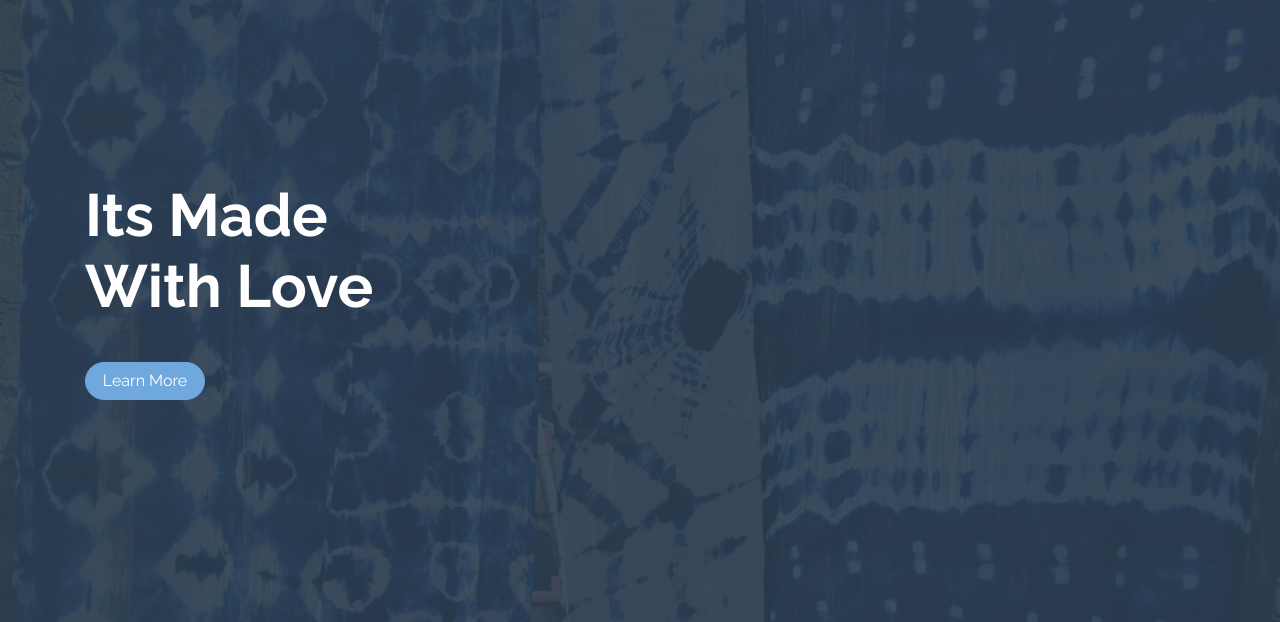
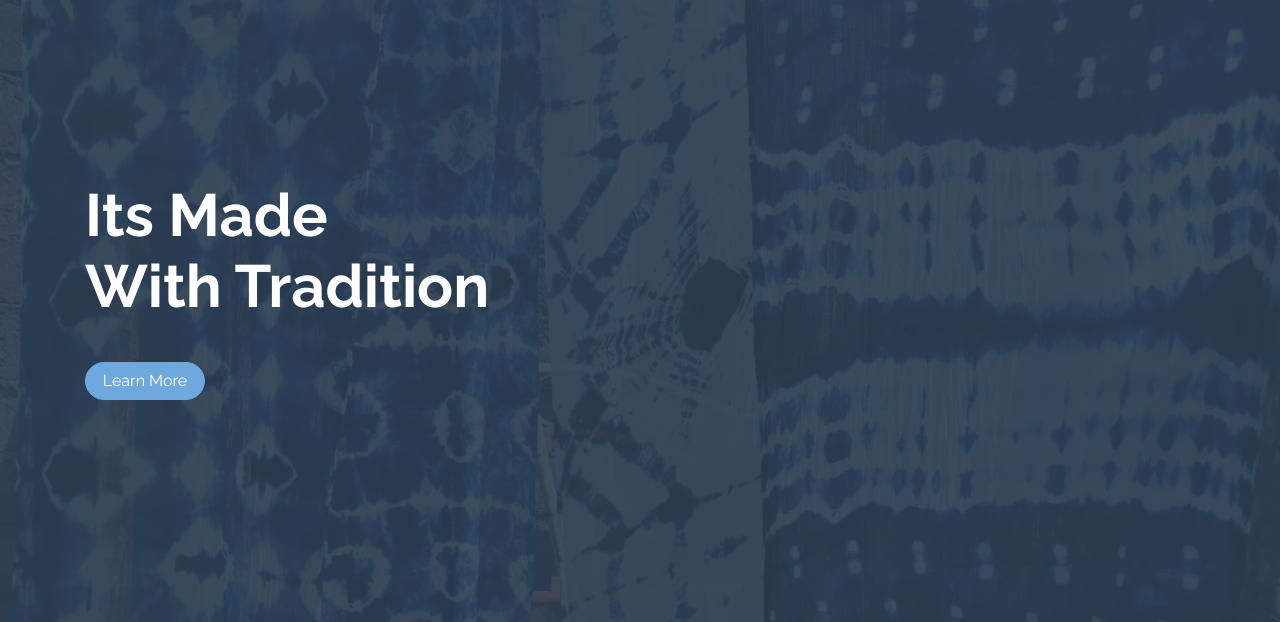
Before and after one commit to Tassuki/Tassuki, a plain HTML site: page index.html in a window 1280 px wide. Shown: the part 99-721 px from the top of the page. Drawn offline with Linux system fonts and the light colour scheme.

Commit message:
third commit

```diff
--- a/index.html
+++ b/index.html
@@ -65,13 +65,13 @@
                             <button  class="btn btn-primary btn-rounded">Learn More</button>
                         </div>
                     </div>
-<!--                     <div class="carousel-item">
+                    <div class="carousel-item">
                         <div class="carousel-caption d-none d-md-block">
-                            <h1 class="carousel-title">We Make <br> Responsive Design</h1>
+                            <h1 class="carousel-title">Its Made <br> With Tradition</h1>
                             <button class="btn btn-primary btn-rounded">Learn More</button>
                           </div>
                     </div>
-                    <div class="carousel-item">
+<!--                   <div class="carousel-item">
                         <div class="carousel-caption d-none d-md-block">
                             <h1 class="carousel-title">We Make <br> Simple Design</h1>
                             <button class="btn btn-primary btn-rounded">Learn More</button>
```
